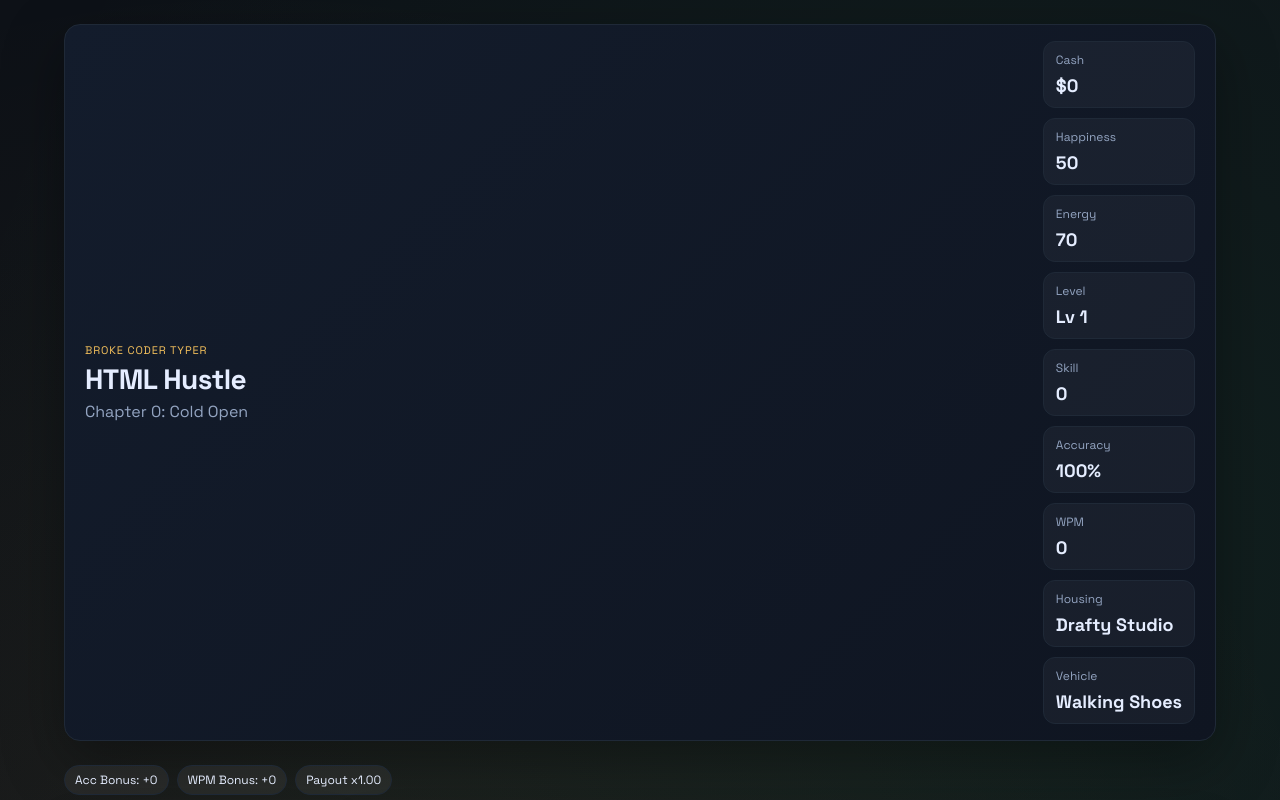
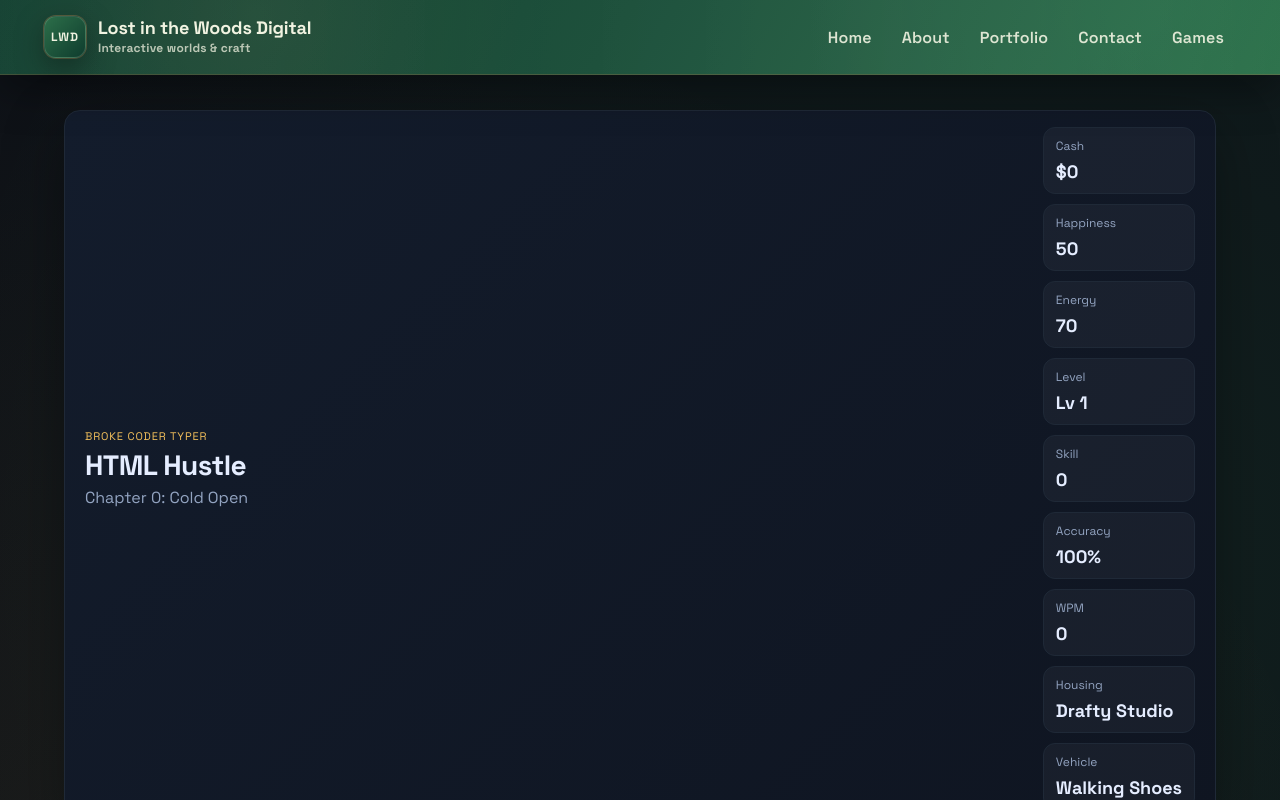
Before and after one commit to yuseaname/keyquest, a React (Vite) app: page / in a window 1280 px wide. Shown: the top 800 px of the page. Built offline with nearby package versions, Linux system fonts and the light colour scheme.

Commit message:
UI updates and Header component

```diff
--- a/src/App.tsx
+++ b/src/App.tsx
@@ -7,6 +7,7 @@ import { HUD } from './components/HUD';
 import { HousingMenu } from './components/HousingMenu';
 import { InventoryPanel } from './components/InventoryPanel';
 import { JobBoard } from './components/JobBoard';
+import { Header } from './components/Header';
 import { PetMenu } from './components/PetMenu';
 import { RelationshipMenu } from './components/RelationshipMenu';
 import { ResultModal } from './components/ResultModal';
@@ -248,6 +249,7 @@ function GameScreen() {
 export function App() {
   return (
     <GameProvider>
+      <Header />
       <GameScreen />
     </GameProvider>
   );
--- /dev/null
+++ b/src/components/Header.module.css
@@ -0,0 +1,257 @@
+@keyframes floatIn {
+  from {
+    transform: translateY(-10px);
+    opacity: 0;
+  }
+  to {
+    transform: translateY(0);
+    opacity: 1;
+  }
+}
+
+.header {
+  position: fixed;
+  top: 0;
+  left: 0;
+  right: 0;
+  z-index: 999;
+  background: linear-gradient(120deg, #0f3d2e 0%, #1b4f3a 48%, #2c6e49 100%);
+  color: #f1f3e1;
+  border-bottom: 1px solid rgba(181, 130, 80, 0.3);
+  box-shadow: 0 16px 40px rgba(0, 0, 0, 0.35);
+  backdrop-filter: blur(10px);
+  isolation: isolate;
+  animation: floatIn 0.4s ease;
+}
+
+.header::before {
+  content: '';
+  position: absolute;
+  inset: 0;
+  background: linear-gradient(
+      90deg,
+      rgba(255, 255, 255, 0.04) 0%,
+      rgba(255, 255, 255, 0) 35%,
+      rgba(255, 255, 255, 0.05) 70%,
+      rgba(255, 255, 255, 0) 100%
+    ),
+    radial-gradient(circle at 20% 20%, rgba(181, 130, 80, 0.14), transparent 28%),
+    radial-gradient(circle at 90% 0%, rgba(44, 110, 73, 0.18), transparent 30%);
+  opacity: 0.7;
+  pointer-events: none;
+  mix-blend-mode: screen;
+}
+
+.inner {
+  position: relative;
+  max-width: 1240px;
+  margin: 0 auto;
+  padding: 16px 24px;
+  display: flex;
+  align-items: center;
+  gap: 20px;
+}
+
+.brand {
+  display: inline-flex;
+  align-items: center;
+  gap: 12px;
+  text-decoration: none;
+  color: inherit;
+  font-weight: 700;
+  letter-spacing: -0.01em;
+}
+
+.brandMark {
+  display: grid;
+  place-items: center;
+  width: 42px;
+  height: 42px;
+  border-radius: 12px;
+  background: linear-gradient(135deg, #2c6e49, #0f3d2e);
+  border: 1px solid rgba(241, 243, 225, 0.15);
+  box-shadow: 0 10px 30px rgba(0, 0, 0, 0.35), 0 0 0 1px rgba(181, 130, 80, 0.4);
+  color: #f1f3e1;
+  font-size: 12px;
+  text-transform: uppercase;
+  letter-spacing: 0.08em;
+}
+
+.brandText {
+  display: flex;
+  flex-direction: column;
+  gap: 2px;
+}
+
+.brandTitle {
+  font-size: 18px;
+  line-height: 1.1;
+}
+
+.brandSubtitle {
+  font-size: 12px;
+  color: rgba(241, 243, 225, 0.74);
+  letter-spacing: 0.02em;
+}
+
+.nav {
+  display: flex;
+  align-items: center;
+  gap: 6px;
+  margin-left: auto;
+}
+
+.navLink {
+  position: relative;
+  display: inline-flex;
+  align-items: center;
+  gap: 6px;
+  padding: 10px 12px;
+  border-radius: 10px;
+  color: rgba(241, 243, 225, 0.9);
+  text-decoration: none;
+  font-weight: 600;
+  letter-spacing: 0.01em;
+  transition: color 0.2s ease, transform 0.2s ease, background 0.2s ease;
+}
+
+.navLink::after {
+  content: '';
+  position: absolute;
+  left: 12px;
+  right: 12px;
+  bottom: 8px;
+  height: 2px;
+  border-radius: 999px;
+  background: linear-gradient(90deg, rgba(181, 130, 80, 0.4), rgba(241, 243, 225, 0.7));
+  transform: scaleX(0);
+  transform-origin: left center;
+  transition: transform 0.2s ease;
+  opacity: 0.9;
+}
+
+.navLink:hover,
+.navLink:focus-visible {
+  color: #fdfdf8;
+  background: rgba(241, 243, 225, 0.06);
+  transform: translateY(-1px);
+}
+
+.navLink:hover::after,
+.navLink:focus-visible::after {
+  transform: scaleX(1);
+}
+
+.menuButton {
+  margin-left: auto;
+  background: rgba(241, 243, 225, 0.08);
+  border: 1px solid rgba(241, 243, 225, 0.16);
+  color: #f1f3e1;
+  border-radius: 12px;
+  padding: 10px 12px;
+  cursor: pointer;
+  display: none;
+  align-items: center;
+  justify-content: center;
+  transition: background 0.2s ease, transform 0.2s ease, border-color 0.2s ease;
+}
+
+.menuButton:hover {
+  background: rgba(241, 243, 225, 0.16);
+  border-color: rgba(181, 130, 80, 0.6);
+  transform: translateY(-1px);
+}
+
+.menuIcon {
+  width: 20px;
+  height: 16px;
+  display: grid;
+  gap: 4px;
+}
+
+.menuIcon span {
+  display: block;
+  height: 2px;
+  width: 100%;
+  border-radius: 999px;
+  background: currentColor;
+  transition: transform 0.25s ease, opacity 0.25s ease;
+}
+
+.open .menuIcon span:nth-child(1) {
+  transform: translateY(6px) rotate(45deg);
+}
+
+.open .menuIcon span:nth-child(2) {
+  opacity: 0;
+}
+
+.open .menuIcon span:nth-child(3) {
+  transform: translateY(-6px) rotate(-45deg);
+}
+
+.mobileMenu {
+  display: none;
+}
+
+.mobileNavLink {
+  display: block;
+  padding: 12px 20px;
+  border-radius: 12px;
+  color: #f1f3e1;
+  text-decoration: none;
+  background: rgba(241, 243, 225, 0.05);
+  border: 1px solid rgba(241, 243, 225, 0.08);
+  transition: background 0.2s ease, transform 0.2s ease, border-color 0.2s ease;
+}
+
+.mobileNavLink + .mobileNavLink {
+  margin-top: 8px;
+}
+
+.mobileNavLink:hover,
+.mobileNavLink:focus-visible {
+  background: rgba(181, 130, 80, 0.14);
+  border-color: rgba(181, 130, 80, 0.6);
+  transform: translateX(2px);
+}
+
+@media (max-width: 960px) {
+  .nav {
+    display: none;
+  }
+
+  .menuButton {
+    display: inline-flex;
+  }
+
+  .inner {
+    padding: 14px 18px;
+  }
+
+  .brandTitle {
+    font-size: 16px;
+  }
+
+  .brandSubtitle {
+    font-size: 11px;
+  }
+
+  .mobileMenu {
+    display: grid;
+    grid-template-columns: 1fr;
+    gap: 0;
+    padding: 0 18px 14px;
+    max-height: 0;
+    opacity: 0;
+    overflow: hidden;
+    background: linear-gradient(180deg, rgba(15, 61, 46, 0.96), rgba(27, 79, 58, 0.9));
+    border-bottom: 1px solid rgba(181, 130, 80, 0.25);
+    transition: max-height 0.28s ease, opacity 0.24s ease;
+  }
+
+  .open .mobileMenu {
+    max-height: 340px;
+    opacity: 1;
+  }
+}
--- /dev/null
+++ b/src/components/Header.tsx
@@ -0,0 +1,98 @@
+import { useEffect, useState } from 'react';
+import styles from './Header.module.css';
+
+type NavLink = {
+  label: string;
+  href: string;
+  external?: boolean;
+};
+
+const navLinks: NavLink[] = [
+  { label: 'Home', href: '/' },
+  { label: 'About', href: 'https://lostinthewoodsdigital.com/about', external: true },
+  { label: 'Portfolio', href: 'https://lostinthewoodsdigital.com/portfolio', external: true },
+  { label: 'Contact', href: 'https://lostinthewoodsdigital.com/contact', external: true },
+  { label: 'Games', href: 'https://lostinthewoodsdigital.com/games', external: true },
+];
+
+export function Header() {
+  const [menuOpen, setMenuOpen] = useState(false);
+
+  const closeMenu = () => setMenuOpen(false);
+
+  useEffect(() => {
+    const handleResize = () => {
+      if (window.innerWidth > 900 && menuOpen) {
+        setMenuOpen(false);
+      }
+    };
+
+    window.addEventListener('resize', handleResize);
+    return () => window.removeEventListener('resize', handleResize);
+  }, [menuOpen]);
+
+  return (
+    <header className={`${styles.header} ${menuOpen ? styles.open : ''}`}>
+      <div className={styles.inner}>
+        <a
+          href="https://lostinthewoodsdigital.com"
+          className={styles.brand}
+          target="_blank"
+          rel="noreferrer"
+        >
+          <span className={styles.brandMark} aria-hidden="true">
+            LWD
+          </span>
+          <span className={styles.brandText}>
+            <span className={styles.brandTitle}>Lost in the Woods Digital</span>
+            <span className={styles.brandSubtitle}>Interactive worlds & craft</span>
+          </span>
+        </a>
+
+        <nav className={styles.nav} aria-label="Primary navigation">
+          {navLinks.map((link) => (
+            <a
+              key={link.label}
+              href={link.href}
+              className={styles.navLink}
+              target={link.external ? '_blank' : undefined}
+              rel={link.external ? 'noreferrer' : undefined}
+              onClick={closeMenu}
+            >
+              {link.label}
+            </a>
+          ))}
+        </nav>
+
+        <button
+          className={styles.menuButton}
+          aria-label="Toggle navigation"
+          aria-expanded={menuOpen}
+          onClick={() => setMenuOpen((open) => !open)}
+          type="button"
+        >
+          <span className={styles.menuIcon} aria-hidden="true">
+            <span />
+            <span />
+            <span />
+          </span>
+        </button>
+      </div>
+
+      <div className={styles.mobileMenu} aria-hidden={!menuOpen}>
+        {navLinks.map((link) => (
+          <a
+            key={link.label}
+            href={link.href}
+            className={styles.mobileNavLink}
+            target={link.external ? '_blank' : undefined}
+            rel={link.external ? 'noreferrer' : undefined}
+            onClick={closeMenu}
+          >
+            {link.label}
+          </a>
+        ))}
+      </div>
+    </header>
+  );
+}
--- a/src/styles.css
+++ b/src/styles.css
@@ -10,6 +10,11 @@
   --text: #e5edff;
   --mono: 'IBM Plex Mono', 'SFMono-Regular', Consolas, 'Liberation Mono', monospace;
   --display: 'Space Grotesk', 'Inter', system-ui, -apple-system, sans-serif;
+  --forest-deep: #0f3d2e;
+  --forest-moss: #2c6e49;
+  --forest-wood: #b58250;
+  --forest-cream: #f1f3e1;
+  --header-height: 86px;
 }
 
 * {
@@ -24,6 +29,7 @@ body {
   color: var(--text);
   font-family: var(--display);
   min-height: 100vh;
+  padding-top: var(--header-height);
 }
 
 .app-shell {
```
